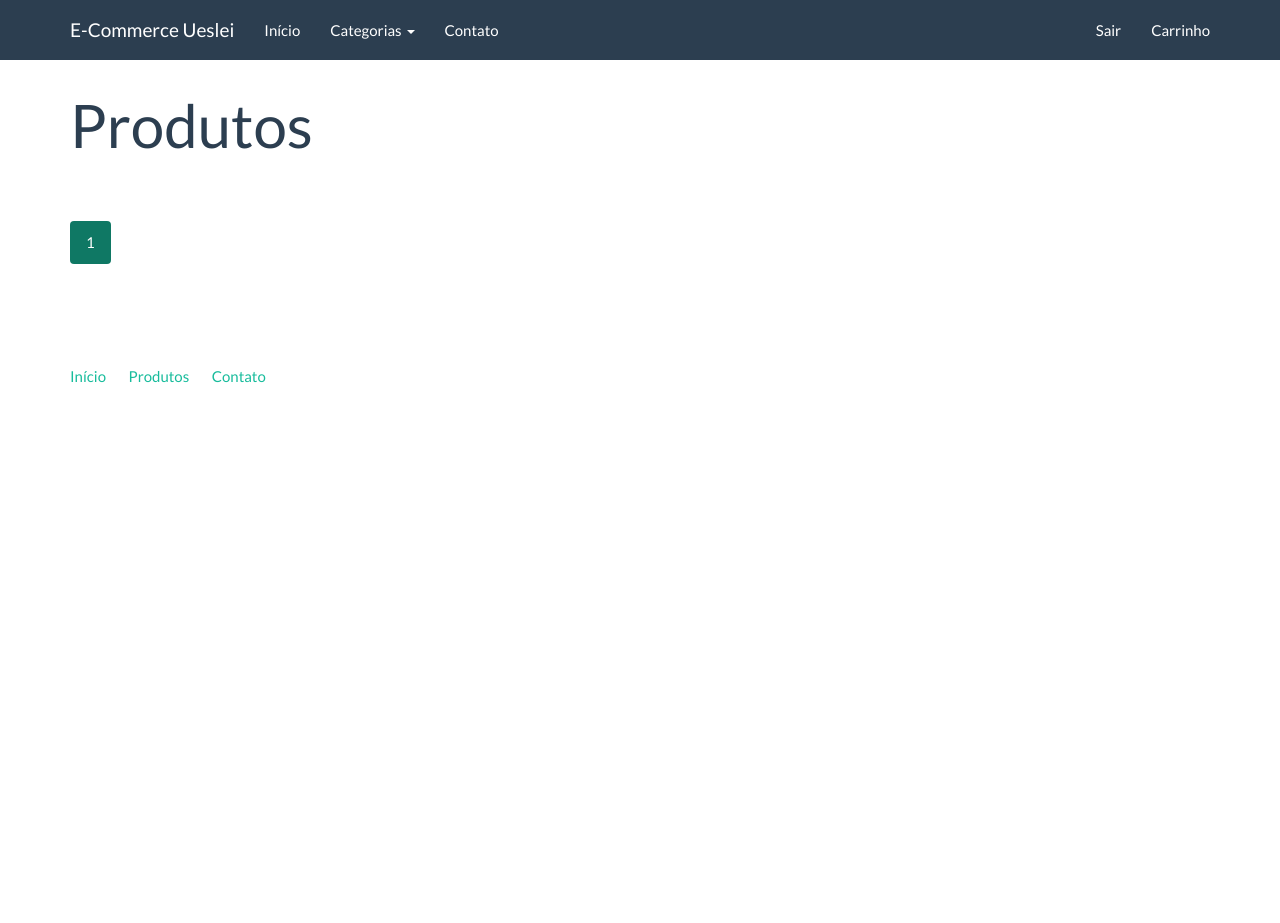
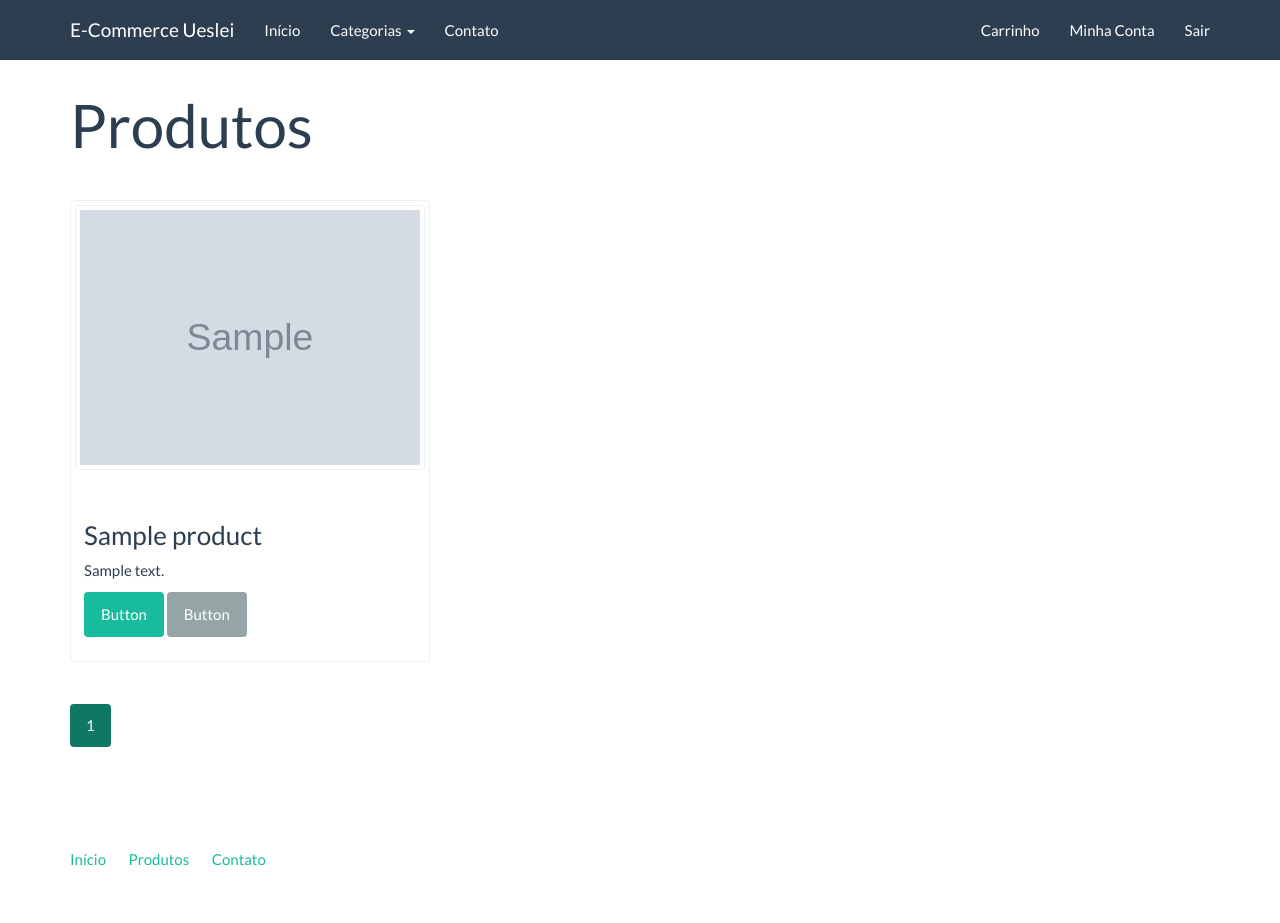
Before and after one commit to UesleiJf/ecommerce, a Django app: a page that uses core/templates/base.html in a window 1280 px wide. Shown: the top 923 px of the page. Before the commit the page ends 383 px from the top, so only its background shows below. Run offline with Django 3.2, Linux system fonts and the light colour scheme; a user stored in the database is signed in; tables that the repository leaves empty hold one stand-in row (values such as "Sample post"); grey boxes marked "Sample" are stand-in pictures; some libraries are stand-ins or nearby versions.

Commit message:
Imagens lista de Produtos - link Minha Conta

```diff
--- a/catalog/templates/catalog/product_list.html
+++ b/catalog/templates/catalog/product_list.html
@@ -1,5 +1,5 @@
 {% extends "base.html" %}
-
+{% load thumbnail %}
 {% load pagination %}
 
 {% block title %}
@@ -10,12 +10,25 @@
 <div class="page-header">
     <h1>Produtos</h1>
 </div>
-
 <div class="row">
-    {% for product in product_list %}
-        {% include "catalog/_product.html" %}
+    {% for product in products %}
+    <div class="col-sm-6 col-md-4">
+        <div class="thumbnail">
+            <a href="#" class="thumbnail">
+                {% if product.image %}
+                    <img src="{{ product.image|thumbnail_url:'product_image' }}" alt=""/>
+                {% else %}
+                    <img src="http://placehold.it/350x250" alt=""/>
+                {% endif%}
+            </a>
+            <div class="caption">
+                <h3>{{ product }}</h3>
+                {{ product.description|linebreaks }}
+                <p><a href="{{ product.get_absolute_url }}" class="btn btn-success" role="button">Button</a> <a href="#" class="btn btn-default" role="button">Button</a></p>
+            </div>
+        </div>
+    </div>
     {% endfor %}
 </div>
-
 {% pagination request paginator page_obj %}
 {% endblock %}
--- a/core/templates/base.html
+++ b/core/templates/base.html
@@ -38,13 +38,14 @@
 			</li>
           </ul>
           <ul class="nav navbar-nav navbar-right">
+			<li><a href="{% url 'checkout:cart_item' %}">Carrinho</a></li>
 			{% if user.is_authenticated %}
+			<li><a href="{% url 'accounts:index' %}">Minha Conta</a></li>
 			<li><a href="{% url 'logout' %}">Sair</a></li>
 			{% else %}
 			<li><a href="{% url 'login' %}">Entrar</a></li>
 			<li><a href="{% url 'accounts:register' %}">Registro</a></li>
 			{% endif %}
-            <li><a href="{% url 'checkout:cart_item' %}">Carrinho</a></li>
           </ul>
         </div>
       </div>
@@ -64,7 +65,7 @@
 			    <ul class="list-unstyled">
 			      <!--<li class="pull-right"><a href="#top">Voltar ao Topo</a></li>-->
 			      <li><a href="{% url 'index' %}">Início</a></li>
-			      <li><a href="">Produtos</a></li>
+			      <li><a href="{% url 'catalog:product_list' %}">Produtos</a></li>
 			      <li><a href="{% url 'contact' %}">Contato</a></li>
 			      <!--<li><a href="">Termos e Privacidade</a></li>-->
 			    </ul>
```
